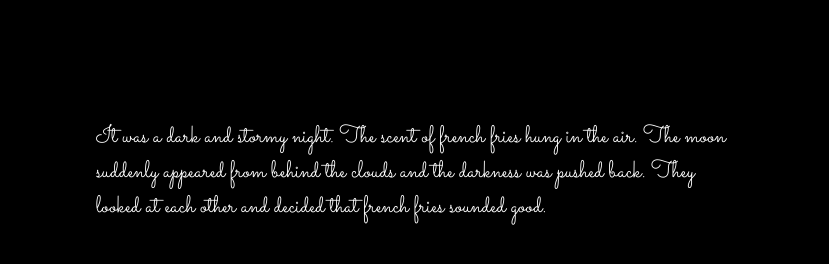
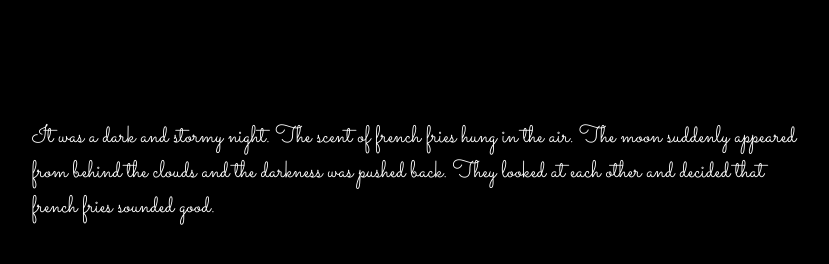
Before and after one commit to neitpam/fireside-story, a plain HTML site: page index.html in a window 1280 px wide. Shown: the whole page, without its empty margins (224-1053 px from the left). Drawn offline with Linux system fonts and the light colour scheme.

Commit message:
change body margin from 25% to 20%

```diff
--- a/style.css
+++ b/style.css
@@ -3,5 +3,5 @@ body {
     background-color: black;
     font-family: 'Sacramento', cursive;
     font-size: 150%;
-    margin: 5em 25%;
+    margin: 5em 20%;
   }
```
